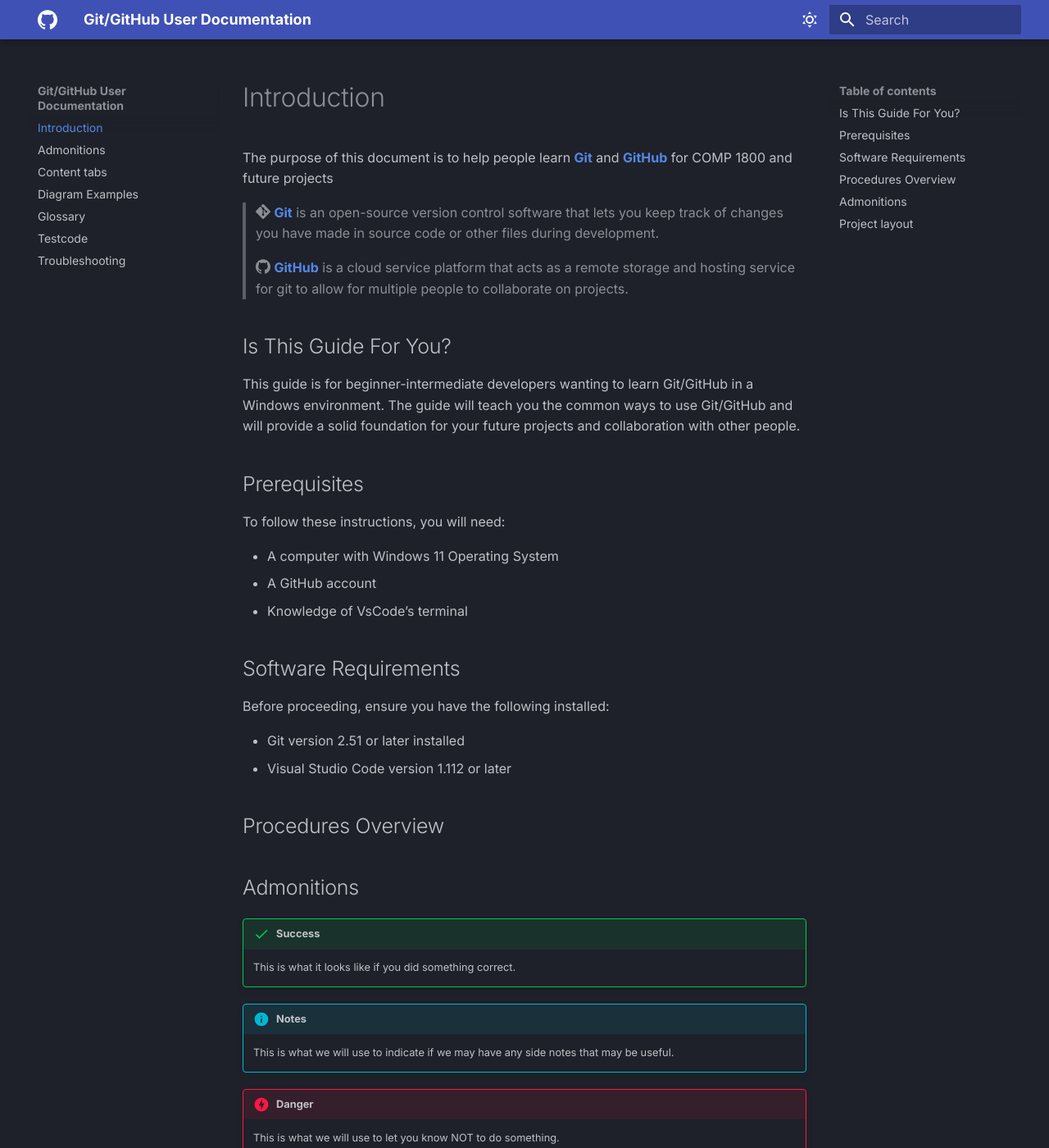
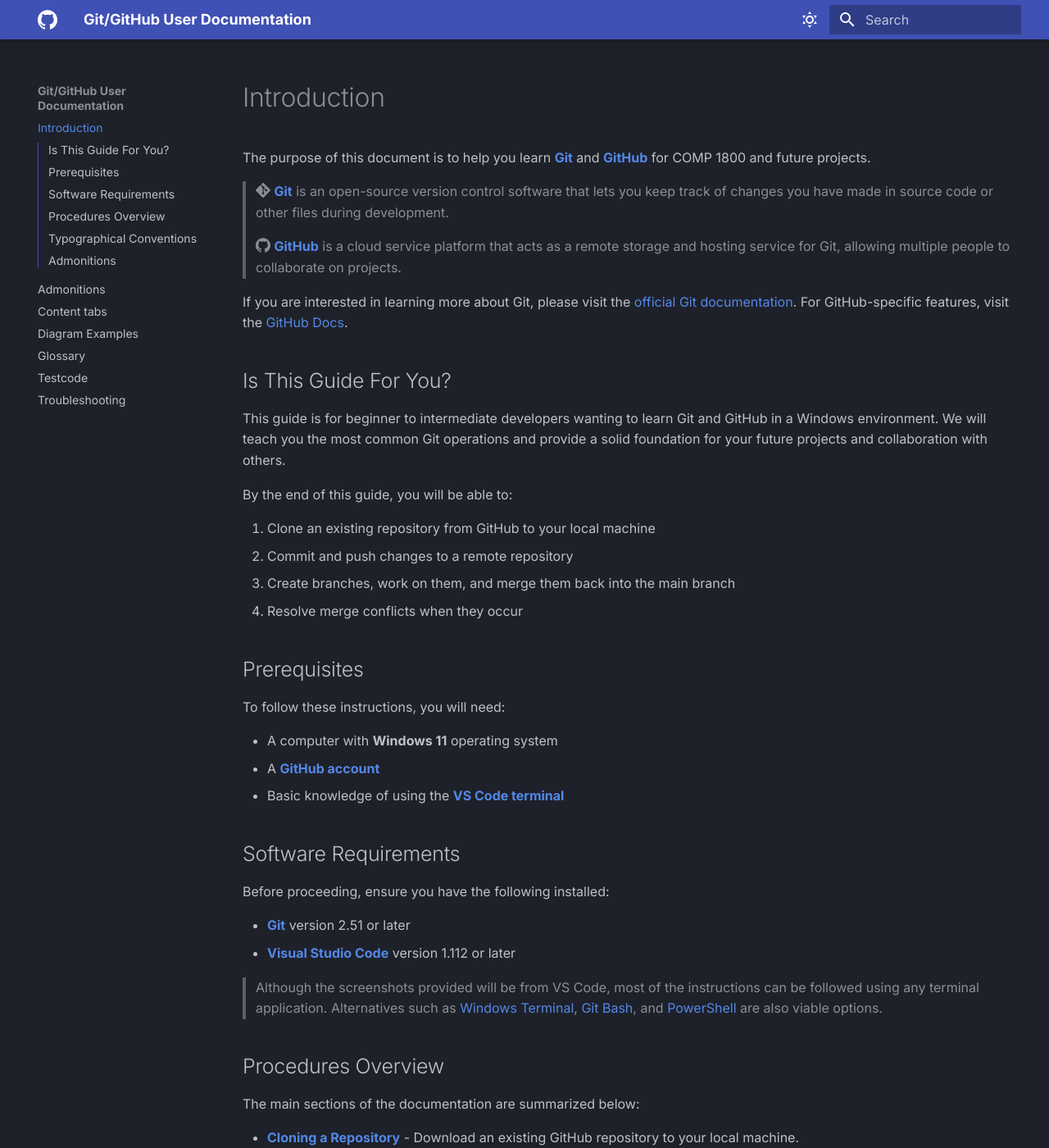
Before and after one commit to kpasag/Git-GitHub-User-Documentation, an MkDocs documentation site: the page built from docs/index.md, in a window 1280 px wide and 1400 px high. Shown: the whole window at 82% size. Built offline with MkDocs 1.6.1 and Material for MkDocs 9.7.7, drawn with Linux system fonts in a browser that asks for light colours; some of the changed text lies outside the part shown.

Commit message:
Modify mcdocs.yml & index

````diff
--- a/docs/index.md
+++ b/docs/index.md
@@ -1,46 +1,84 @@
 # Introduction
-The purpose of this document is to help people learn [**Git**](https://git-scm.com/) and [**GitHub**](https://github.com/) for COMP 1800 and future projects
+
+The purpose of this document is to help you learn [**Git**](https://git-scm.com/) and [**GitHub**](https://github.com/) for COMP 1800 and future projects.
 
 > :simple-git: [**Git**](https://git-scm.com/) is an open-source version control software that lets you keep track of changes you have made in source code or other files during development.
 >
-> :simple-github: [**GitHub**](https://github.com/) is a cloud service platform that acts as a remote storage and hosting service for git to allow for multiple people to collaborate on projects.
+> :simple-github: [**GitHub**](https://github.com/) is a cloud service platform that acts as a remote storage and hosting service for Git, allowing multiple people to collaborate on projects.
+
+If you are interested in learning more about Git, please visit the [official Git documentation](https://git-scm.com/doc). For GitHub-specific features, visit the [GitHub Docs](https://docs.github.com).
 
 ## Is This Guide For You?
 
-This guide is for beginner-intermediate developers wanting to learn Git/GitHub in a Windows environment. The guide will teach you the common ways to use Git/GitHub and will provide a solid foundation for your future projects and collaboration with other people.
+This guide is for beginner to intermediate developers wanting to learn Git and GitHub in a Windows environment. We will teach you the most common Git operations and provide a solid foundation for your future projects and collaboration with others.
 
+By the end of this guide, you will be able to:
 
-
+1. Clone an existing repository from GitHub to your local machine
+2. Commit and push changes to a remote repository
+3. Create branches, work on them, and merge them back into the main branch
+4. Resolve merge conflicts when they occur
 
 ## Prerequisites
+
 To follow these instructions, you will need:
 
-- A computer with Windows 11 Operating System
-- A GitHub account
-- Knowledge of VsCode’s terminal
+- A computer with **Windows 11** operating system
+- A [**GitHub account**](https://github.com/join)
+- Basic knowledge of using the [**VS Code terminal**](https://code.visualstudio.com/docs/terminal/basics)
 
 ## Software Requirements
+
 Before proceeding, ensure you have the following installed:
 
-- Git version 2.51 or later installed
-- Visual Studio Code version 1.112 or later
+- [**Git**](https://git-scm.com/downloads) version 2.51 or later
+- [**Visual Studio Code**](https://code.visualstudio.com/download) version 1.112 or later
+
+> Although the screenshots provided will be from VS Code, most of the instructions can be followed using any terminal application.
+> Alternatives such as [Windows Terminal](https://apps.microsoft.com/detail/9n0dx20hk701), [Git Bash](https://gitforwindows.org/), and [PowerShell](https://learn.microsoft.com/en-us/powershell/) are also viable options.
 
 ## Procedures Overview
 
+The main sections of the documentation are summarized below:
+
+- **[Cloning a Repository](task1.md)** - Download an existing GitHub repository to your local machine.
+- **[Committing and Pushing Changes](task2.md)** - Save your work locally and upload it to GitHub.
+- **[Branching and Merging](task3.md)** - Work on features in isolation and combine them back into the main codebase.
+- **[Resolving Merge Conflicts](task4.md)** - Handle situations where two branches edit the same lines of code.
+
+## Typographical Conventions
+
+This guide uses the following formatting conventions throughout:
+
+1. Commands, file names, branch names, and terminal output are displayed in `inline code` formatting:
+
+    Use `git add .` to stage all changes, then check the file `index.html` on the `main` branch.
+
+2. Actions you need to perform, button names, and menu items are **bolded**:
+
+    **Click** the green **<> Code** button, then select **HTTPS**.
+
+3. Multi-line commands and terminal output are shown in fenced code blocks with syntax highlighting:
+
+    ```bash
+    git add .
+    git commit -m "Your message here"
+    git push
+    ```
+
+4. Instructions that require you to run a command in the terminal will be formatted like:
+
+    > run some command in the terminal
+
 ## Admonitions
 
-!!! success "Success"
-    This is what it looks like if you did something correct.
+Throughout the documentation, we will use message blocks to alert you to relevant information. Each possible message block, from most important to least important:
+
+!!! danger "Danger"
+    This is what we will use to let you know NOT to do something.
 
 !!! info "Notes"
     This is what we will use to indicate if we may have any side notes that may be useful.
 
-!!! danger "Danger"
-    This is what we will use to let you know NOT to do something.
-
-## Project layout
-
-    mkdocs.yml    # The configuration file.
-    docs/
-        index.md  # The documentation homepage.
-        ...       # Other markdown pages, images and other files.
+!!! success "Success"
+    This is what it looks like if you did something correct.
--- a/mkdocs.yml
+++ b/mkdocs.yml
@@ -1,5 +1,5 @@
 site_name: Git/GitHub User Documentation
-site_url: https://kylepasag.dev #placeholder
+site_url: https://kpasag.github.io/Git-GitHub-User-Documentation/
 theme:
   name: material
   font:
@@ -9,7 +9,10 @@
     logo: simple/github
   favicon: assets/github.png
   features:
+    - navigation.sections
     - navigation.footer
+    - toc.integrate
+
   palette:
     # Dark Mode
     - scheme: slate
````
